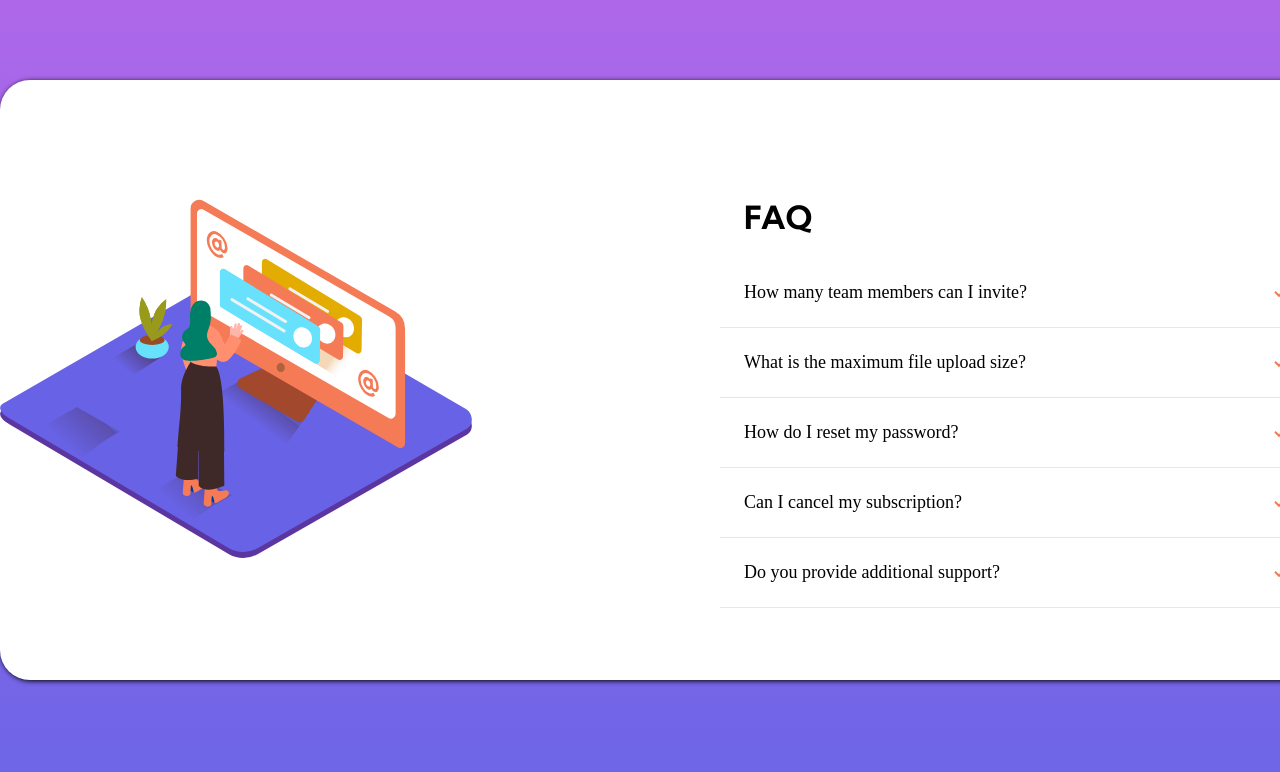
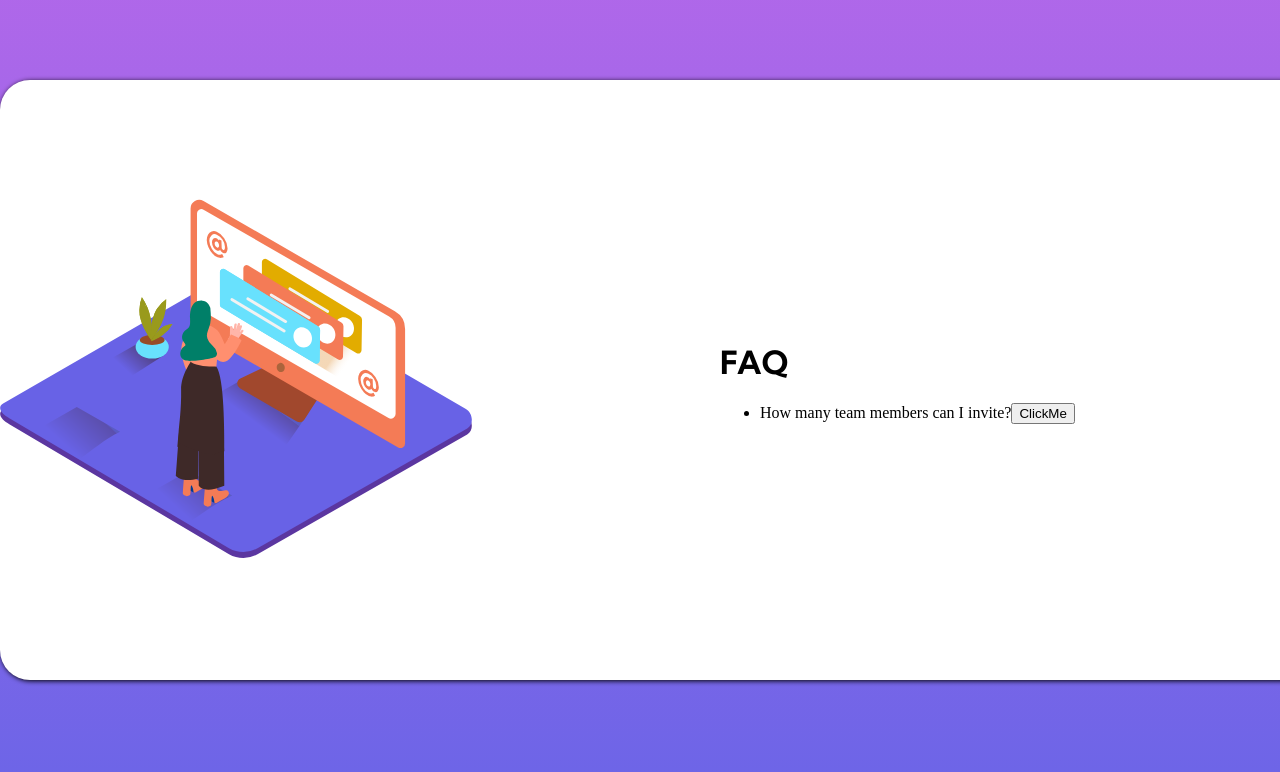
Before and after one commit to timegated/faq-accordion-react, a React app: page / in a window 1280 px wide. Shown: the top 772 px of the page. Built offline with nearby package versions, Linux system fonts and the light colour scheme; the HTML template or start-up script is replaced by a standard one.

Commit message:
ClickEventsBug: had two bundle scripts loading in my dist folder, caused events not to fire

```diff
--- a/package.json
+++ b/package.json
@@ -22,7 +22,6 @@
   "dependencies": {
     "react": "^17.0.0",
     "react-dom": "^17.0.0",
-    "styled-components": "^5.2.0",
     "webpack": "^5.1.3",
     "webpack-cli": "^4.1.0"
   },
@@ -39,6 +38,7 @@
     "file-loader": "^6.1.1",
     "html-webpack-plugin": "^4.5.0",
     "prettier": "^2.1.2",
+    "source-map-loader": "^1.1.1",
     "style-loader": "^2.0.0",
     "url-loader": "^4.1.1",
     "webpack-dev-server": "^3.11.0"
--- a/src/App.js
+++ b/src/App.js
@@ -1,22 +1,13 @@
 import React from 'react'
-import Slide from './components/Slide';
-import { AccordionContainer, FaqContainer, FaqTitle, ImgContainer } from './components/styled/styled';
-import womanDesktop from './images/illustration-woman-online-desktop.svg';
-
+import Accordion from './components/Accordion/Accordion';
 
 
 const App = () => {
+
   return (
-      <AccordionContainer>
-        <ImgContainer>
-        <img src={womanDesktop} alt="Woman using a desktop"/>
-      </ImgContainer>
-      <FaqContainer>
-        <FaqTitle>FAQ</FaqTitle>
-        <Slide />
-      </FaqContainer>
-    </AccordionContainer>
-
+    <>
+      <Accordion />
+    </>
   )
 }
 
--- /dev/null
+++ b/src/components/Accordion/Accordion.js
@@ -0,0 +1,31 @@
+import React, { useState } from 'react';
+import Slider from '../Slider/Slider';
+import styles from './Accordion.module.css';
+import womanDesktop from '../../images/illustration-woman-online-desktop.svg';
+
+const Accordion = () => {
+  const [clicked, setClicked] = useState(false);
+
+  const handleClick = (e) => {
+    setClicked(clicked => !clicked);
+
+    console.log(clicked)
+    e.preventDefault();
+  };
+
+  return (
+    <div className={styles.Container}>
+      <div className={styles.ImgContainer}>
+        <img src={womanDesktop} alt="woman accessing internet with desktop" srcSet=""/>
+      </div>
+      <div className={styles.FaqContainer}>
+        <h1 className={styles.FaqTitle}>FAQ</h1>
+        <ul>
+          <Slider handleClick={handleClick} text="How many team members can I invite?" />
+        </ul>
+      </div>
+    </div>
+  )
+}
+
+export default Accordion
--- /dev/null
+++ b/src/components/Accordion/Accordion.module.css
@@ -0,0 +1,27 @@
+.Container {
+  background: #FFF;
+  display: flex;
+  align-items: center;
+  box-shadow: 1px 1px 5px #000;
+}
+
+.FaqTitle {
+  font-family: 'Kumbh Sans', sans-serif;
+}
+
+@media (min-width: 768px) {
+  .Container {
+    width: 90rem;
+    height: 75vh;
+    border-radius: 30px;
+    margin: 5rem auto;
+  }
+
+  .ImgContainer {
+    flex: 1;
+  }
+
+  .FaqContainer {
+    flex: 1;
+  }
+}
--- a/src/components/Slide.js
+++ /dev/null
@@ -1,50 +0,0 @@
-import React, { useState } from 'react';
-import { ListParent, ListChild, ListIcon, ListButton } from './styled/styled';
-import iconArrow from '../images/icon-arrow-down.svg';
-
-const Slide = () => {
-  const [clicked, setClicked] = useState({
-    clicked: false
-  });
-
-  const handleClick = (e) => {
-    setClicked({ ...clicked , clicked: true });
-    e.preventDefault();
-  };
-  console.log(clicked);
-  return (
-    <>
-      <ListParent>
-        <ListChild>How many team members can I invite?
-          <ListIcon>
-            <ListButton onClick={handleClick}>
-            <img src={iconArrow} alt="Arrow down"/>
-            </ListButton>
-          </ListIcon>
-        </ListChild>
-        <ListChild>What is the maximum file upload size?
-        <ListIcon>
-            <img src={iconArrow} alt="Arrow down"/>
-          </ListIcon>
-        </ListChild>
-        <ListChild>How do I reset my password?
-        <ListIcon>
-            <img src={iconArrow} alt="Arrow down"/>
-          </ListIcon>
-        </ListChild>
-        <ListChild>Can I cancel my subscription?
-        <ListIcon>
-            <img src={iconArrow} alt="Arrow down"/>
-          </ListIcon>
-        </ListChild>
-        <ListChild>Do you provide additional support?
-        <ListIcon>
-            <img src={iconArrow} alt="Arrow down"/>
-          </ListIcon>
-        </ListChild>
-      </ListParent>
-    </>
-  )
-};
-
-export default Slide;
--- /dev/null
+++ b/src/components/Slider/Slider.js
@@ -0,0 +1,18 @@
+import React from 'react';
+import styles from './Slider.module.css';
+import iconArrow from '../../images/icon-arrow-down.svg';
+
+const Slider = ({ text, handleClick }) => {
+  return (
+    <>
+        <li className={styles.ListChild}>
+          {text}
+          <button onClick={handleClick}>
+           ClickMe
+          </button>
+        </li>
+    </>
+  )
+};
+
+export default Slider;
--- a/src/index.html
+++ /dev/null
@@ -1,12 +0,0 @@
-<!DOCTYPE html>
-<html lang="en">
-<head>
-  <meta charset="UTF-8">
-  <meta name="viewport" content="width=device-width, initial-scale=1.0">
-  <title>Faq Accordion</title>
-</head>
-<body>
-  <div id="root"></div>
-  <script src="bundle.js"></script>
-</body>
-</html>
--- a/src/index.js
+++ b/src/index.js
@@ -5,3 +5,5 @@ import './index.css';
 
 
 ReactDOM.render(<App />, document.getElementById('root'));
+
+module.hot.accept();
--- a/webpack.config.js
+++ b/webpack.config.js
@@ -1,30 +1,7 @@
-const path = require('path');
 const webpack = require('webpack');
-const HtmlWebpackPlugin = require('html-webpack-plugin');
 
 module.exports = {
-  plugins: [
-    new webpack.HotModuleReplacementPlugin(),
-    new HtmlWebpackPlugin({ template: './src/index.html' }),
-  ],
-  entry: [
-    '@babel/polyfill/noConflict',
-    path.join(__dirname, 'src', 'index.js'),
-  ],
-  output: {
-    path: path.join(__dirname, './dist'),
-    filename: 'bundle.js',
-  },
-  devtool: 'inline-source-map',
-  devServer: {
-    contentBase: path.join(__dirname, 'dist'),
-    hot: true,
-    historyApiFallback: true,
-    open: true,
-    clientLogLevel: 'silent',
-    port: 8080,
-    compress: true,
-  },
+  entry: './src/index.js',
   module: {
     rules: [
       {
@@ -58,8 +35,16 @@ module.exports = {
     ],
   },
   resolve: {
-    alias: {
-      "styled-components": path.resolve(__dirname, "node_modules", "styled-components")
-    },
+    extensions: ['*', '.js', '.jsx'],
+  },
+  output: {
+    path: __dirname + '/dist',
+    publicPath: '/',
+    filename: 'bundle.js',
+  },
+  plugins: [new webpack.HotModuleReplacementPlugin()],
+  devServer: {
+    contentBase: './dist',
+    hot: true,
   },
 };
```
Also changed, not shown: src/components/Slider/Slider.module.css (added), 5 other files (tests, documents, lock files or other folders).
